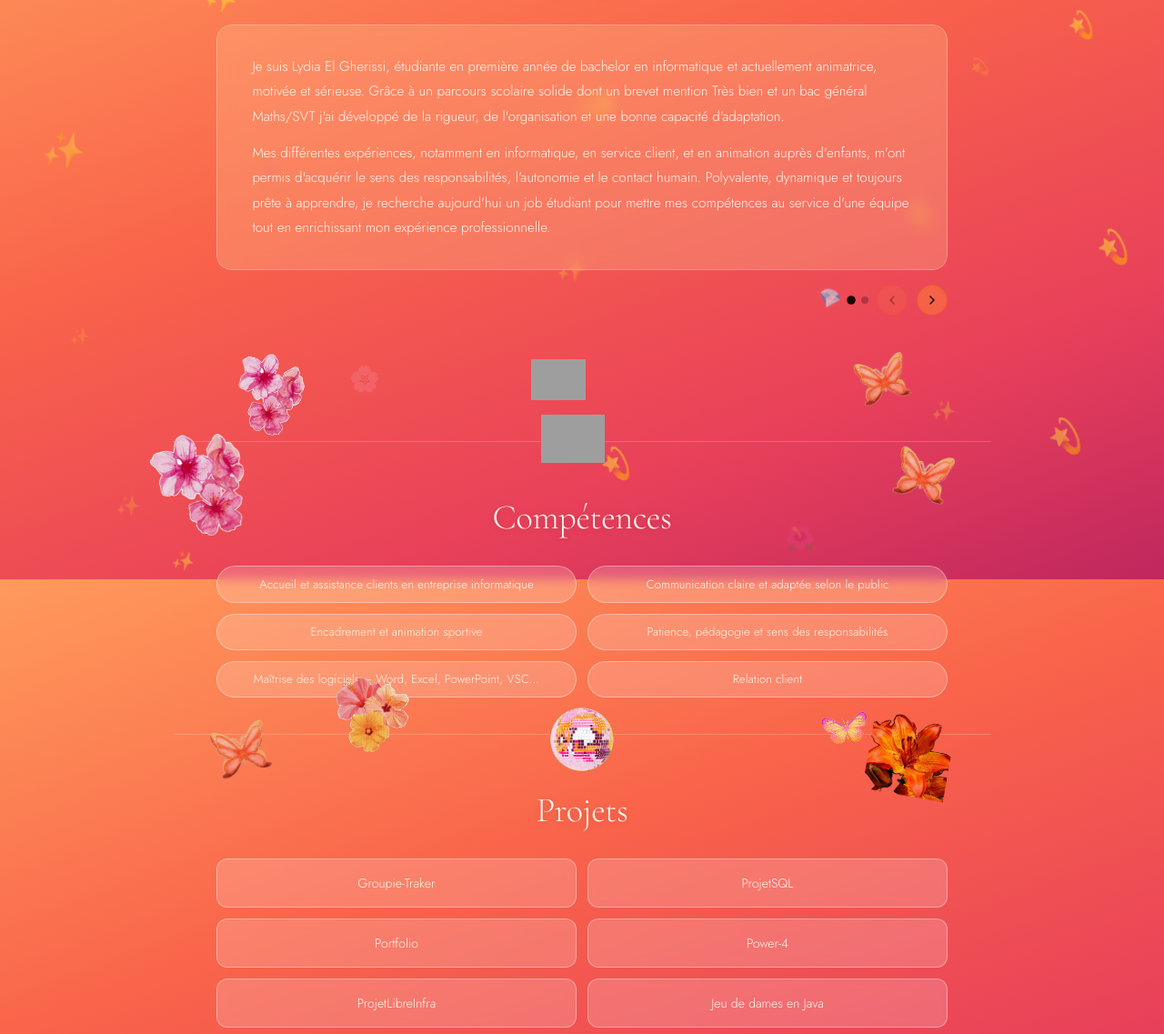
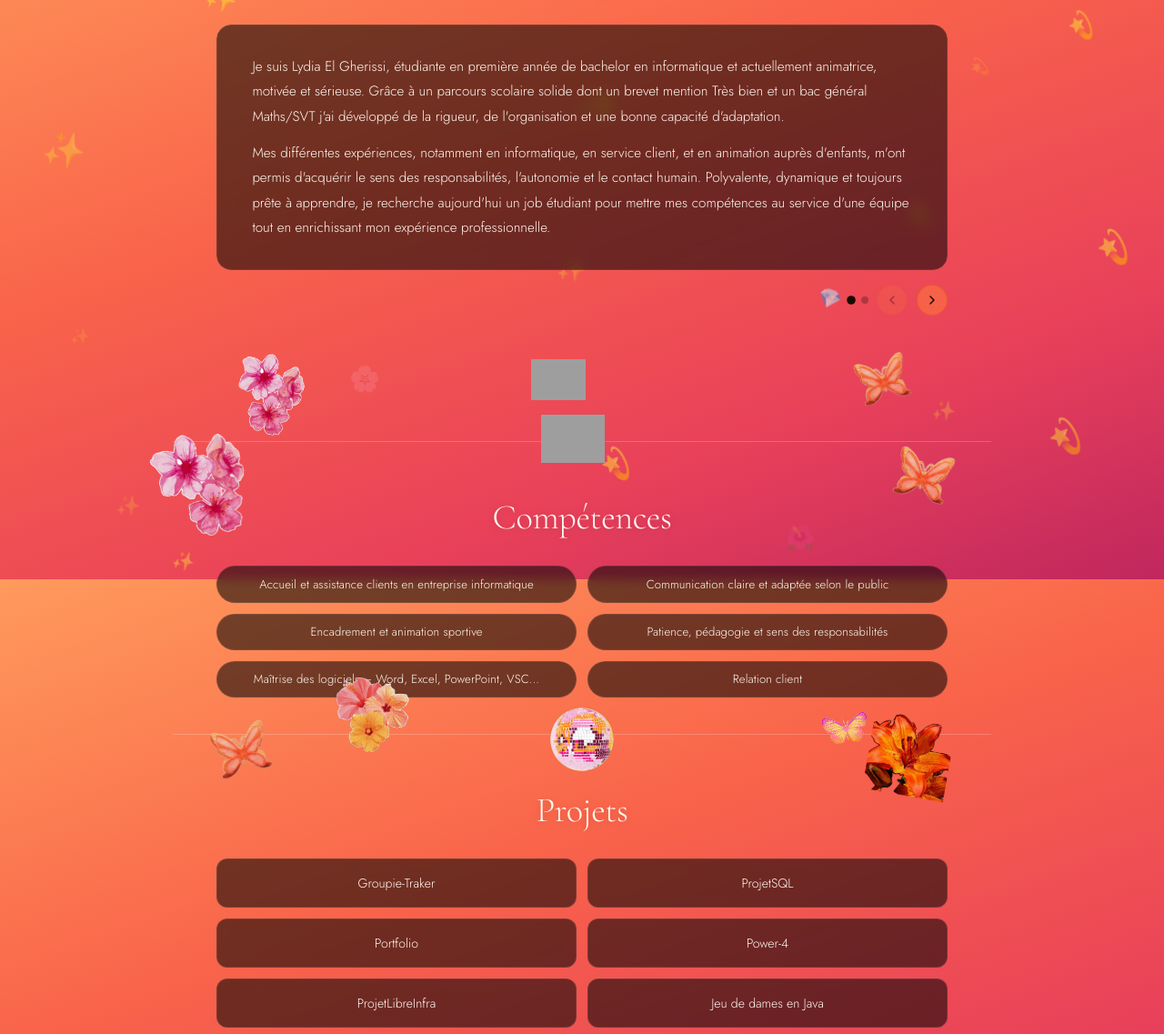
Before and after one commit to lydia-elgh/portfolio, a plain HTML site: page index.html in a window 1280 px wide. Shown: the part 163-1300 px from the top of the page at 91% size. Drawn offline with nearby package versions, Linux system fonts and the light colour scheme; grey boxes are pictures that could not be loaded.

Commit message:
portfoliot14

```diff
--- a/style.css
+++ b/style.css
@@ -161,9 +161,9 @@
     }
 
     .apropos-card {
-      background: rgba(255, 200, 150, 0.28);
+      background: rgba(0, 0, 0, 0.55);
       backdrop-filter: blur(8px);
-      border: 1px solid rgba(255,255,255,0.25);
+      border: 1px solid rgba(255,255,255,0.08);
       border-radius: 16px;
       padding: 2rem 2.4rem;
       line-height: 1.8;
@@ -257,9 +257,9 @@
     }
 
     .skill-pill {
-      background: rgba(255, 255, 255, 0.18);
+      background: rgba(0, 0, 0, 0.55);
       backdrop-filter: blur(6px);
-      border: 1px solid rgba(255,255,255,0.35);
+      border: 1px solid rgba(255,255,255,0.08);
       border-radius: 40px;
       padding: 0.6rem 1.2rem;
       font-size: 0.82rem;
@@ -276,9 +276,9 @@
     }
 
     .project-card {
-      background: rgba(255, 255, 255, 0.18);
+      background: rgba(0, 0, 0, 0.55);
       backdrop-filter: blur(6px);
-      border: 1px solid rgba(255,255,255,0.35);
+      border: 1px solid rgba(255,255,255,0.08);
       border-radius: 12px;
       padding: 1rem 1.4rem;
       font-size: 0.88rem;
@@ -461,9 +461,9 @@
     }
 
     .exp-card {
-      background: rgba(255, 200, 150, 0.22);
+      background: rgba(0, 0, 0, 0.55);
       backdrop-filter: blur(8px);
-      border: 1px solid rgba(255,255,255,0.25);
+      border: 1px solid rgba(255,255,255,0.08);
       border-radius: 14px;
       padding: 1.4rem 1.2rem;
       font-size: 0.8rem;
```
